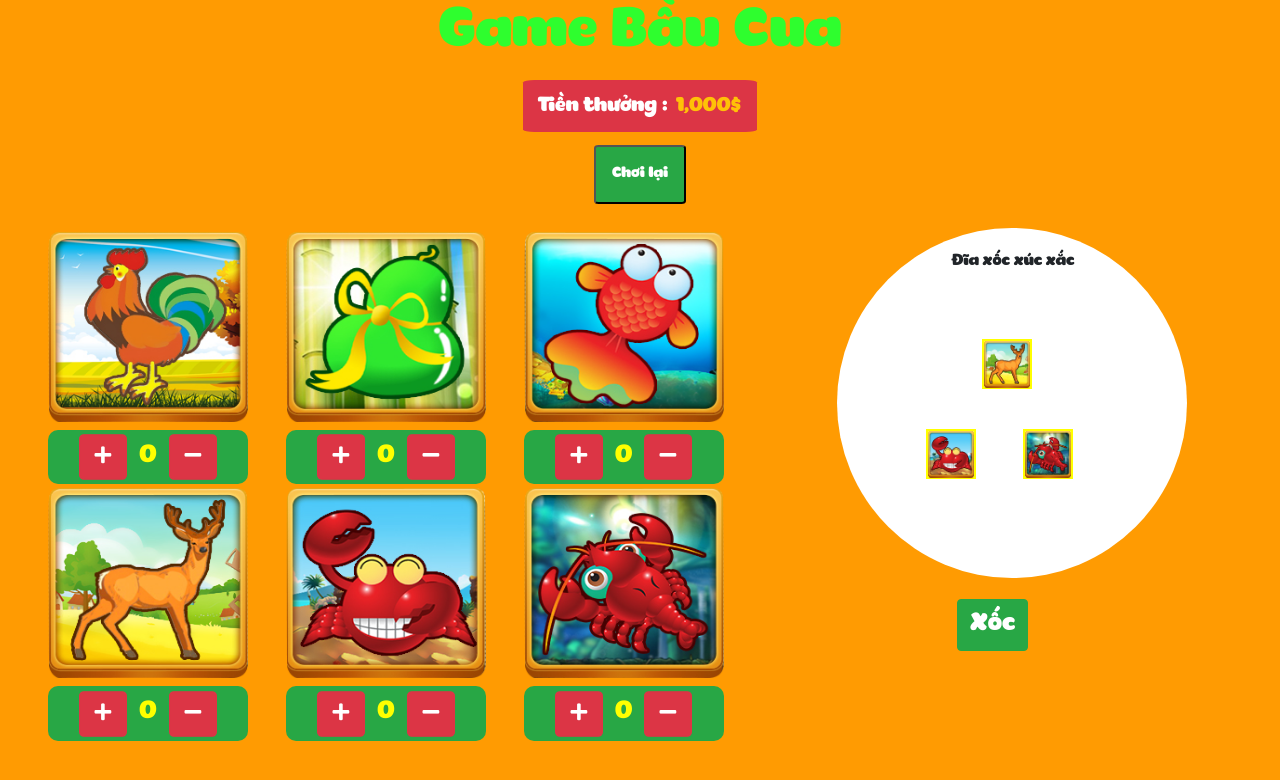
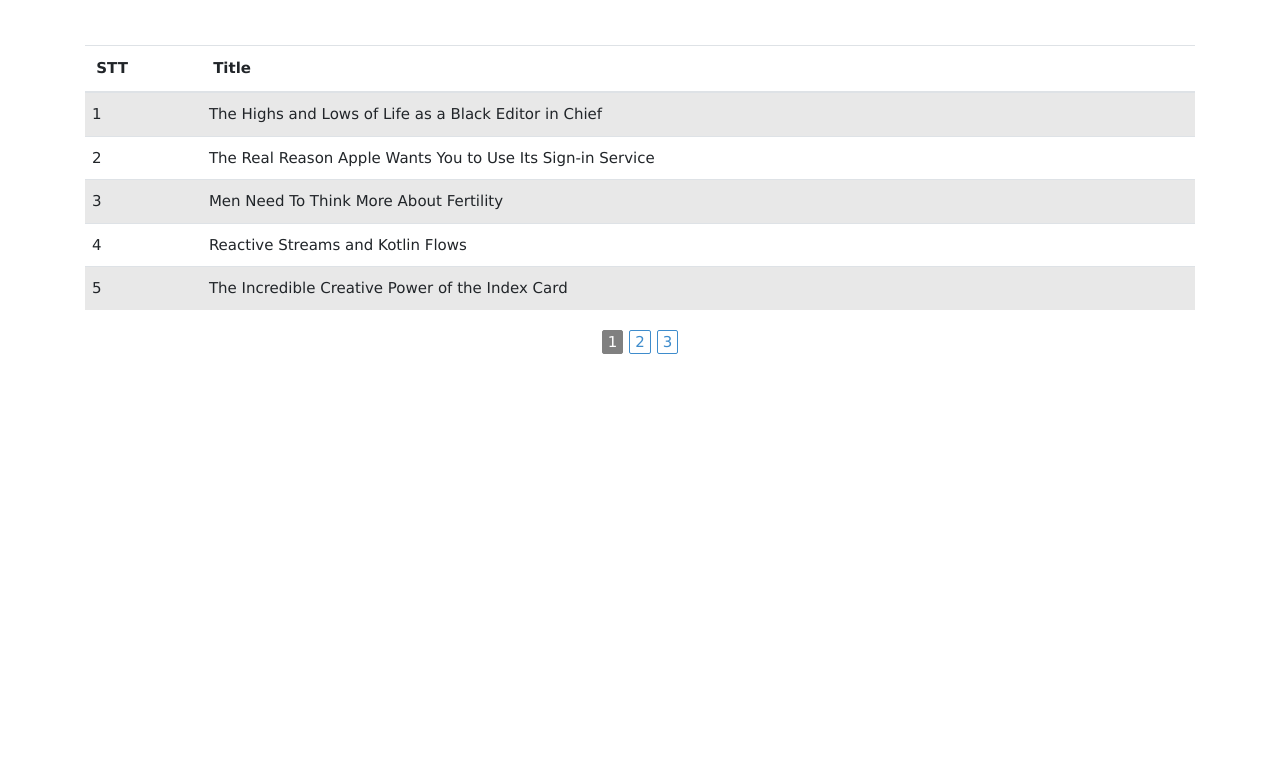
Before and after one commit to phathoang98/React_BasicVideo_Cybersoft_2, a React (Create React App) app: page / in a window 1280 px wide. Shown: the top 780 px of the page. Built offline with nearby package versions, Linux system fonts and the light colour scheme.

Commit message:
Phân Trang

```diff
--- a/public/index.html
+++ b/public/index.html
@@ -17,6 +17,8 @@
   <!-- Bootstrap CSS -->
   <link rel="stylesheet" href="https://stackpath.bootstrapcdn.com/bootstrap/4.3.1/css/bootstrap.min.css"
     integrity="sha384-ggOyR0iXCbMQv3Xipma34MD+dH/1fQ784/j6cY/iJTQUOhcWr7x9JvoRxT2MZw1T" crossorigin="anonymous">
+  <link rel="stylesheet" href="https://www.w3schools.com/w3css/4/w3.css">
+
   <!-- Fone Awesome -->
   <link rel="stylesheet" href="https://cdnjs.cloudflare.com/ajax/libs/font-awesome/5.15.2/css/all.min.css"
     integrity="sha512-HK5fgLBL+xu6dm/Ii3z4xhlSUyZgTT9tuc/hSrtw6uzJOvgRr2a9jyxxT1ely+B+xFAmJKVSTbpM/CuL7qxO8w=="
--- a/src/1. Demo_Material _UI/Demo-1/Common/Theme/index.js
+++ b/src/1. Demo_Material _UI/Common/Theme/index.js
@@ -18,7 +18,8 @@ const theme = createMuiTheme({
     color: {
         primary: "#D32F2F",
         secondary: "#00BCD4",
-        error: "#E64A19"
+        error: "#E64A19",
+        hello: "green"
     },
 
     shape: {
--- a/src/1. Demo_Material _UI/Demo-1/Home/demo.jsx
+++ b/src/1. Demo_Material _UI/Demo-1/Home/demo.jsx
@@ -1,4 +1,5 @@
 import React, { Component } from 'react';
+import Header from '../Header';
 import Taskboard from '../Taskboard';
 
 
@@ -7,6 +8,7 @@ class Demo extends Component {
 
         return (
             <div>
+                <Header />
                 <Taskboard />
             </div>
         );
--- /dev/null
+++ b/src/4. Pagination/index.jsx
@@ -0,0 +1,222 @@
+import React, { Component } from 'react';
+import TableItem from './tableItem';
+import "./stylePagination.css"
+
+
+var newsList = [
+    {
+        "id": "abc01",
+        "title": "The Highs and Lows of Life as a Black Editor in Chief",
+        "content": "ct1"
+    },
+    {
+        "id": "abc02",
+        "title": "The Real Reason Apple Wants You to Use Its Sign-in Service",
+        "content": "ct2"
+    },
+    {
+        "id": "abc03",
+        "title": "Men Need To Think More About Fertility",
+        "content": "ct3"
+    },
+    {
+        "id": "abc04",
+        "title": "Reactive Streams and Kotlin Flows",
+        "content": "ct4"
+    },
+    {
+        "id": "abc05",
+        "title": "The Incredible Creative Power of the Index Card",
+        "content": "ct5"
+    },
+    {
+        "id": "abc06",
+        "title": "The Man Who Helped the Beatles Admit It’s Getting Better",
+        "content": "ct6"
+    },
+    {
+        "id": "abc07",
+        "title": "Facebook Can Resolve Its Issues — How Will We Resolve Ours?",
+        "content": "ct7"
+    },
+    {
+        "id": "abc08",
+        "title": "The Personal Newsletter Fad Needs to End",
+        "content": "ct8"
+    },
+    {
+        "id": "abc09",
+        "title": "How Do You Know You Have a Good Idea?",
+        "content": "ct9"
+    },
+    {
+        "id": "abc10",
+        "title": "Ronaldo & Messi",
+        "content": "ct10"
+    },
+
+    {
+        "id": "abc11",
+        "title": "How Do You Know You Have a Good Idea?",
+        "content": "ct6"
+    },
+    {
+        "id": "abc12",
+        "title": "The Man Who Helped the Beatles Admit It’s Getting Better",
+        "content": "ct7"
+    },
+    {
+        "id": "abc13",
+        "title": "The Personal Newsletter Fad Needs to End",
+        "content": "ct8"
+    },
+    {
+        "id": "abc14",
+        "title": "Facebook Can Resolve Its Issues — How Will We Resolve Ours?",
+        "content": "ct9"
+    },
+    {
+        "id": "abc15",
+        "title": "The Personal Newsletter Fad Needs to End",
+        "content": "ct10"
+    }
+]
+
+
+class Pagination extends Component {
+
+    constructor() {
+        super();
+
+        this.state = {
+            currentPage: 1, // Trang mặc định hiện ra từ ban đầu
+
+            newsPerPage: 5  // Số thông tin hiện trên mỗi trang , giá trị là TỔNG các dòng tin
+        };
+    }
+
+    /**
+     *  ------- NÚT CHỌN TRANG 1, 2, 3 .....
+     */
+
+    chosePage = (event) => {
+        this.setState({
+            currentPage: Number(event.target.id)
+        });
+    }
+
+
+    render() {
+        const currentPage = this.state.currentPage;
+        const newsPerPage = this.state.newsPerPage;
+
+        /*
+         *  - CHỈ SỐ của dòng thông tin "cuối cùng" trong mỗi trang hiện hành
+         *      --> ( Số trang đang đứng * tổng các dòng thông tin của trang đang đứng )
+         */
+        const indexOfLastNews = currentPage * newsPerPage;
+
+        /**
+         *  - CHỈ SỐ của dòng thông tin "Đầu tiên" trong mỗi trang hiện hành
+         *      --> ( CHỈ SỐ của dòng thông tin Cuối Cùng - tổng các dòng thông tin của trang đang đứng )
+         */
+        const indexOfFirstNews = indexOfLastNews - newsPerPage;
+
+
+        /**
+         *   --- Dùng HÀM slice( vị trí BẮT ĐẦU truy xuất, vị trí KẾT THÚC )
+         *      xuất ra 1 mảng mới thỏa điều kiện để RENDER DỮ LIỆU CHO MỖI PAGE
+         */
+
+        const currentTodos = newsList.slice(indexOfFirstNews, indexOfLastNews);
+
+        console.log(currentPage);
+        // -- TỪ mảng mới ở trên ta duyệt và render
+        const renderTodos = currentTodos.map((todo, index) => {
+            return (
+                <TableItem
+                    stt={index + 1 + (currentPage - 1) * newsPerPage}
+                    key={index}
+                    data={todo} />
+            )
+
+        });
+
+        /**
+         *  --- RENDER RA SỐ TRANG
+         *
+         *      + Hàm Math.ceil giúp làm tròn số Trang
+         */
+
+        const pageNumbers = [];
+        for (let i = 1; i <= Math.ceil(newsList.length / newsPerPage); i++) {
+
+            pageNumbers.push(i);
+        }
+
+        return (
+            <div className="container mt-5">
+
+                <table className="table">
+                    <thead>
+                        <tr>
+                            <th>STT</th>
+                            <th>Title</th>
+                        </tr>
+                    </thead>
+
+                    <tbody>
+                        {renderTodos}
+                    </tbody>
+                </table>
+
+
+                <div className="pagination-custom">
+                    <ul id="page-numbers">
+                        {
+                            pageNumbers.map(number => {
+                                // -- Nếu trang hiện hành === số Trang --> Active
+                                if (this.state.currentPage === number) {
+                                    return (
+                                        <li key={number} id={number} className="active">
+                                            {number}
+                                        </li>
+                                    )
+                                }
+                                else {
+                                    return (
+                                        <li key={number} id={number} onClick={this.chosePage} >
+                                            {number}
+                                        </li>
+                                    )
+                                }
+                            })
+                        }
+                    </ul>
+                </div>
+            </div>
+        );
+    }
+}
+
+export default Pagination;
+
+
+// ---------- Để tạm vì chưa dùng tới
+
+
+// select = (event) => {
+//     this.setState({
+//         newsPerPage: event.target.value
+//     })
+// }
+
+
+{/* <div className="news-per-page">
+         <select defaultValue="0" onChange={this.select} >
+                <option value="0" disabled>Get by</option>
+                <option value="3">3</option>
+                <option value="5">5</option>
+                <option value="7">7</option>
+         </select>
+</div> */}
--- /dev/null
+++ b/src/4. Pagination/stylePagination.css
@@ -0,0 +1,50 @@
+#page-numbers {
+  list-style: none;
+  display: flex;
+  padding: 0;
+  margin: 0;
+  width: 100%;
+  flex-wrap: wrap;
+  justify-content: center;
+}
+
+#page-numbers > li {
+  color: rgb(62, 140, 204);
+  user-select: none;
+  cursor: pointer;
+  margin: 0 3px;
+  padding: 0 5px;
+  border: 1px solid rgb(62, 140, 204);
+  text-align: center;
+  border-radius: 2px;
+}
+
+#page-numbers > li:not(.active):hover {
+  background: rgb(62, 140, 204);
+  color: white;
+}
+
+#page-numbers > li.active {
+  border-color: grey;
+  color: white;
+  background: grey;
+  cursor: default;
+}
+
+.table tbody tr:nth-child(2n + 1) {
+  background: #d2d2d280;
+}
+
+.table td,
+th {
+  padding: 10px 7px;
+}
+
+.table {
+  margin-bottom: 20px;
+  width: 100%;
+}
+
+.news-per-page {
+  margin-bottom: 15px;
+}
--- /dev/null
+++ b/src/4. Pagination/tableItem.jsx
@@ -0,0 +1,16 @@
+import React, { Component } from 'react';
+
+class TableItem extends Component {
+    render() {
+        return (
+            <tr>
+                <td>{this.props.stt}</td>
+                <td>
+                    <span>{this.props.data.title}</span>
+                </td>
+            </tr>
+        )
+    }
+}
+
+export default TableItem;
--- a/src/App.js
+++ b/src/App.js
@@ -1,9 +1,9 @@
-import GameBauCua from "./3. BaiTapTongHop-Hook/gameBauCua";
+import Pagination from "./4. Pagination";
 
 function App() {
   return (
     <div>
-      <GameBauCua />
+      <Pagination />
     </div>
   );
 }
--- a/src/index.js
+++ b/src/index.js
@@ -5,7 +5,8 @@ import reportWebVitals from './reportWebVitals';
 
 // ---- Import Material UI
 
-// import { ThemeProvider } from "@material-ui/core/styles";
+import { ThemeProvider } from "@material-ui/core/styles";
+import theme from "./1. Demo_Material _UI/Common/Theme"
 
 /**
  *  ---------------- SETUP REDUX
@@ -27,11 +28,14 @@ const store = createStore(RootReducer,
 
 ReactDOM.render(
 
-  // <ThemeProvider>
-  // </ThemeProvider>
+
 
   <Provider store={store}>
-    <App />
+
+    <ThemeProvider theme={theme}>
+      <App />
+    </ThemeProvider>
+
   </Provider>
 
 
```
Also changed, not shown: src/1. Demo_Material _UI/Demo-1/Header/index.jsx (added, +33 -0 lines), src/1. Demo_Material _UI/Demo-1/Header/styleHeader.js (added, +19 -0 lines), src/1. Demo_Material _UI/Demo-1/Taskboard/style.js (+7 -3 lines).
